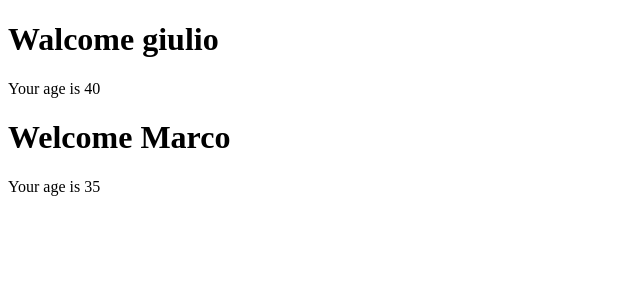
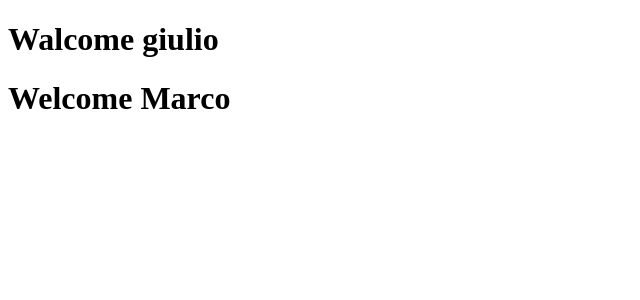
Before and after one commit to vrunafederico/Develhope-React, a React (Create React App) app: page / in a window 1280 px wide. Shown: the top 300 px of the page, without its empty margins (0-640 px from the left). Built offline with nearby package versions, Linux system fonts and the light colour scheme.

Commit message:
Conditional-Rendering-1

```diff
--- a/src/App.js
+++ b/src/App.js
@@ -3,6 +3,6 @@ import { Walcome } from "./Welcome";
 
 export class App extends React.Component {
   render() {
-    return <Walcome age={35} name={<strong>Marco</strong>} />;
+    return <Walcome age={15} name={<strong>Marco</strong>} />;
   }
 }
--- a/src/Welcome.js
+++ b/src/Welcome.js
@@ -5,7 +5,7 @@ export class Walcome extends React.Component {
     return (
       <>
         <h1>Welcome {this.props.name}</h1>
-        <Age age={this.props.age} />
+        {this.props.age > 18 && <Age age={this.props.age}/>}
       </>
     );
   }
--- a/src/index.js
+++ b/src/index.js
@@ -4,13 +4,13 @@ import ReactDOM from "react-dom";
 ReactDOM.render(<App />, document.getElementById("app"));
 const root = ReactDOM.createRoot(document.getElementById("root"));
 
-root.render(<Name name={<strong>giulio</strong>} age={40} />);
+root.render(<Name name={<strong>giulio</strong>} age={15} />);
 
 export function Name(props) {
   return (
     <>
       <h1>Walcome {props.name ?? "francesco"}</h1>
-      <Age age={props.age} />
+      {props.age > 18 && <Age age={props.age}/>}
     </>
   );
 }
```
